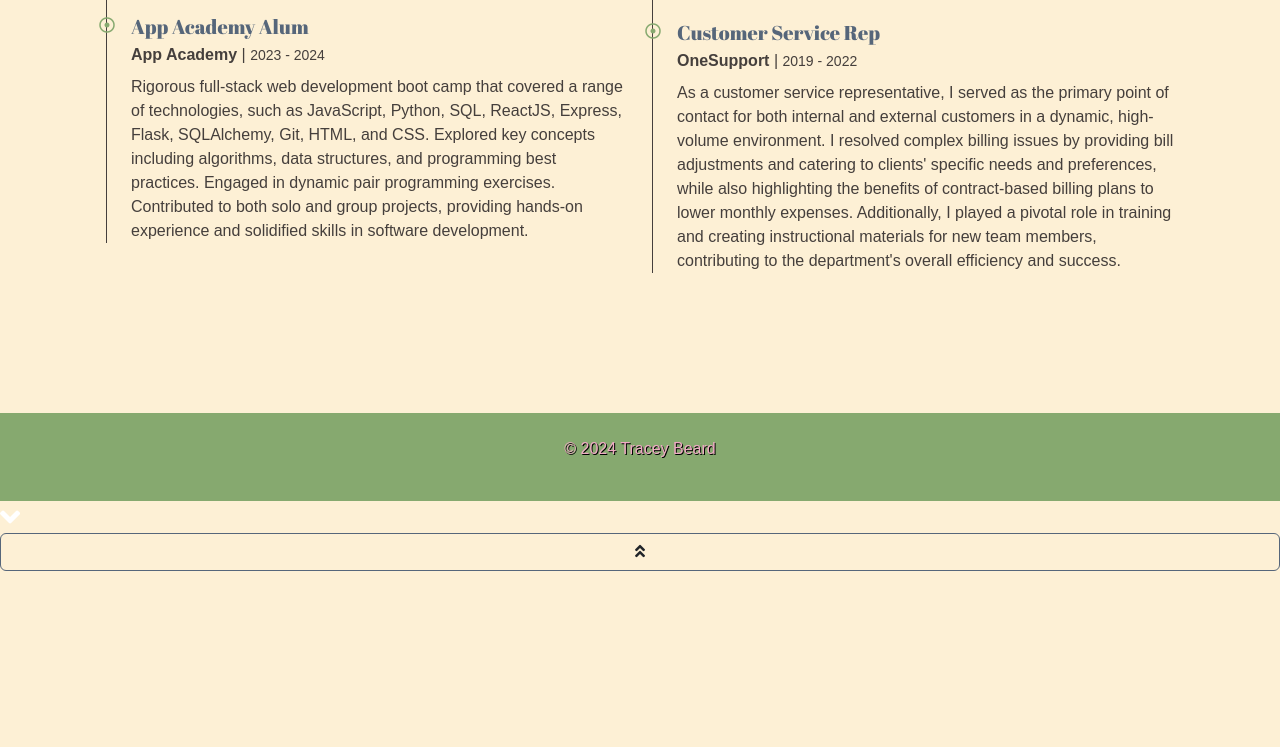
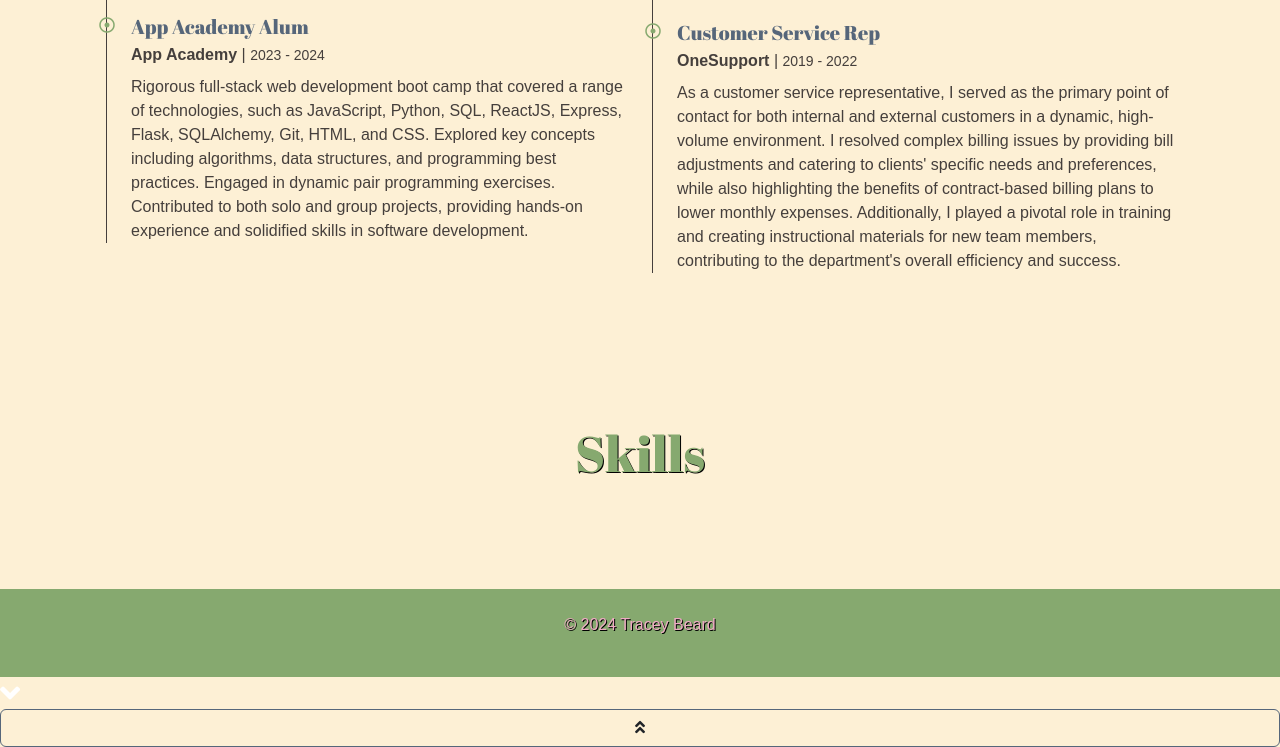
Before and after one commit to traceybee23/traceybee23.github.io, a website with bundled scripts: page index.html in a window 1280 px wide. Shown: the part 1895-2642 px from the top of the page. Before the commit the page ends 2466 px from the top, so only its background shows below. Built offline with nearby package versions, Linux system fonts and the light colour scheme; files whose address does not match are found by name.

Commit message:
added skills section

```diff
--- a/index.html
+++ b/index.html
@@ -172,6 +172,11 @@
             </div>
         </div>
         </section>
+        <section id="skill" class="container-fluid py-5">
+            <div class="container">
+                <h2>Skills</h2>
+            </div>
+        </section>
     </main>
 
     <!-- Footer -->
```
